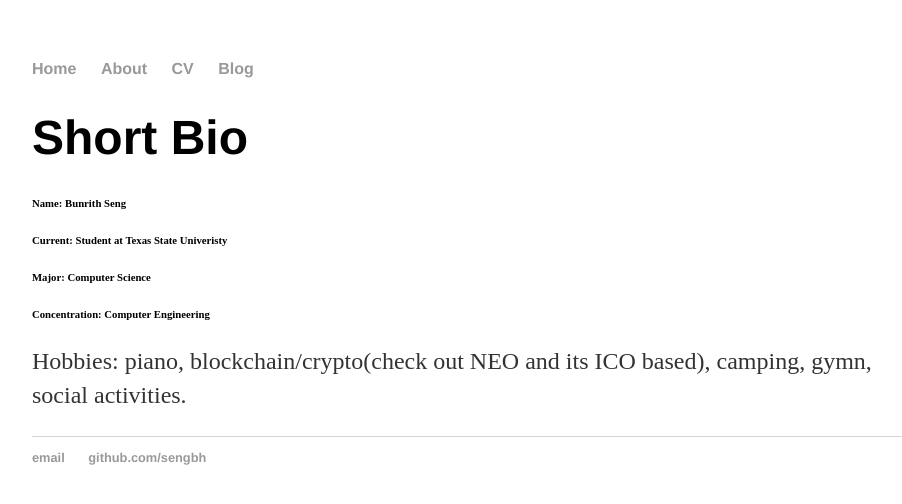
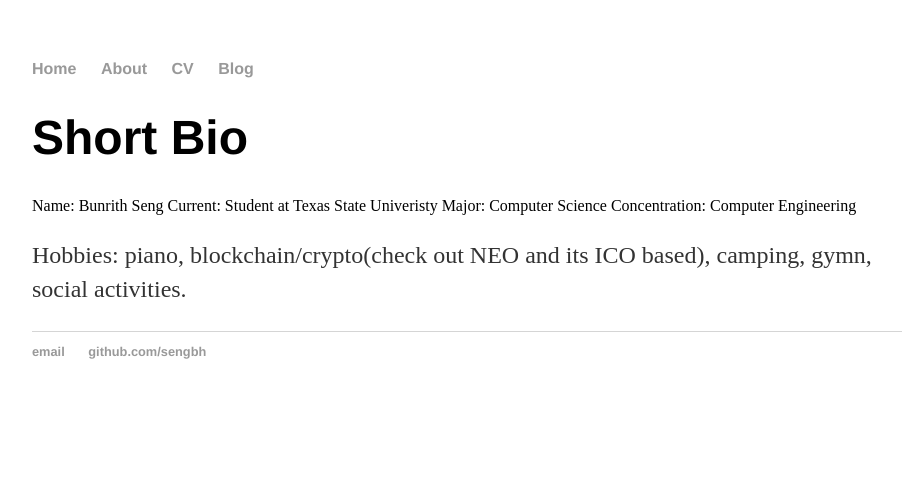
Before and after one commit to sengbh/sengbh.github.io, a Jekyll site: the page built from index.html, in a window 1280 px wide. Shown: the top 504 px of the page, without its empty margins (160-1062 px from the left). Built offline with Jekyll 4.4.1, drawn with Linux system fonts in a browser that asks for light colours; part of the change alters nothing that is shown.

```diff
--- a/index.html
+++ b/index.html
@@ -4,10 +4,10 @@ title: Bunrith Seng
 ---
 <div class="blurb">
 	<h1>Short Bio </h1>
-	<h6>Name: Bunrith Seng</h6>
-	<h6>Current: Student at Texas State Univeristy</h6>
-	<h6>Major: Computer Science</h6>
-	<h6>Concentration: Computer Engineering</h6>
+	<body>Name: Bunrith Seng
+	Current: Student at Texas State Univeristy
+	Major: Computer Science
+	Concentration: Computer Engineering</body>
 
 
 	<p>Hobbies: piano, blockchain/crypto(check out NEO and its ICO based), camping, gymn, social activities.</p>
```
